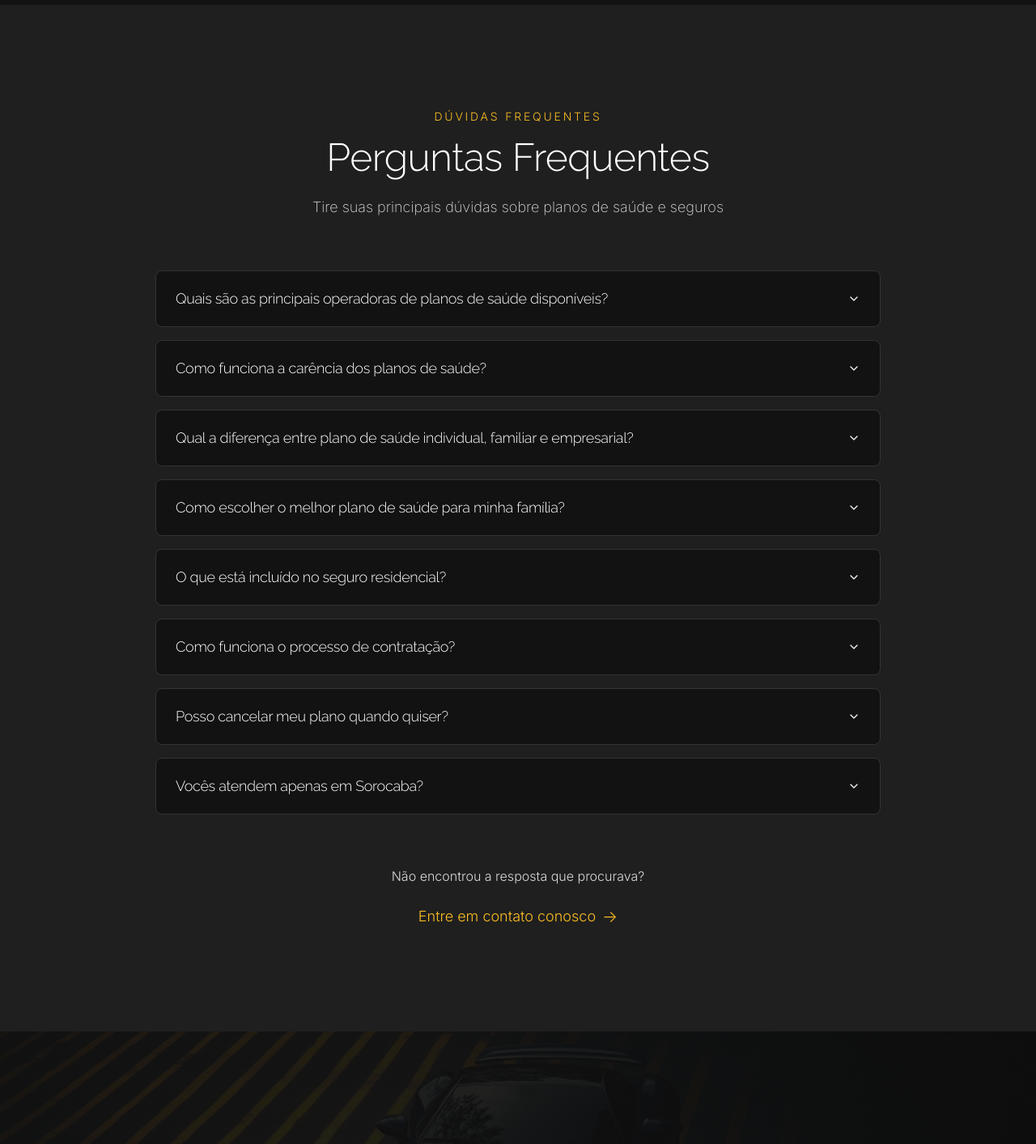
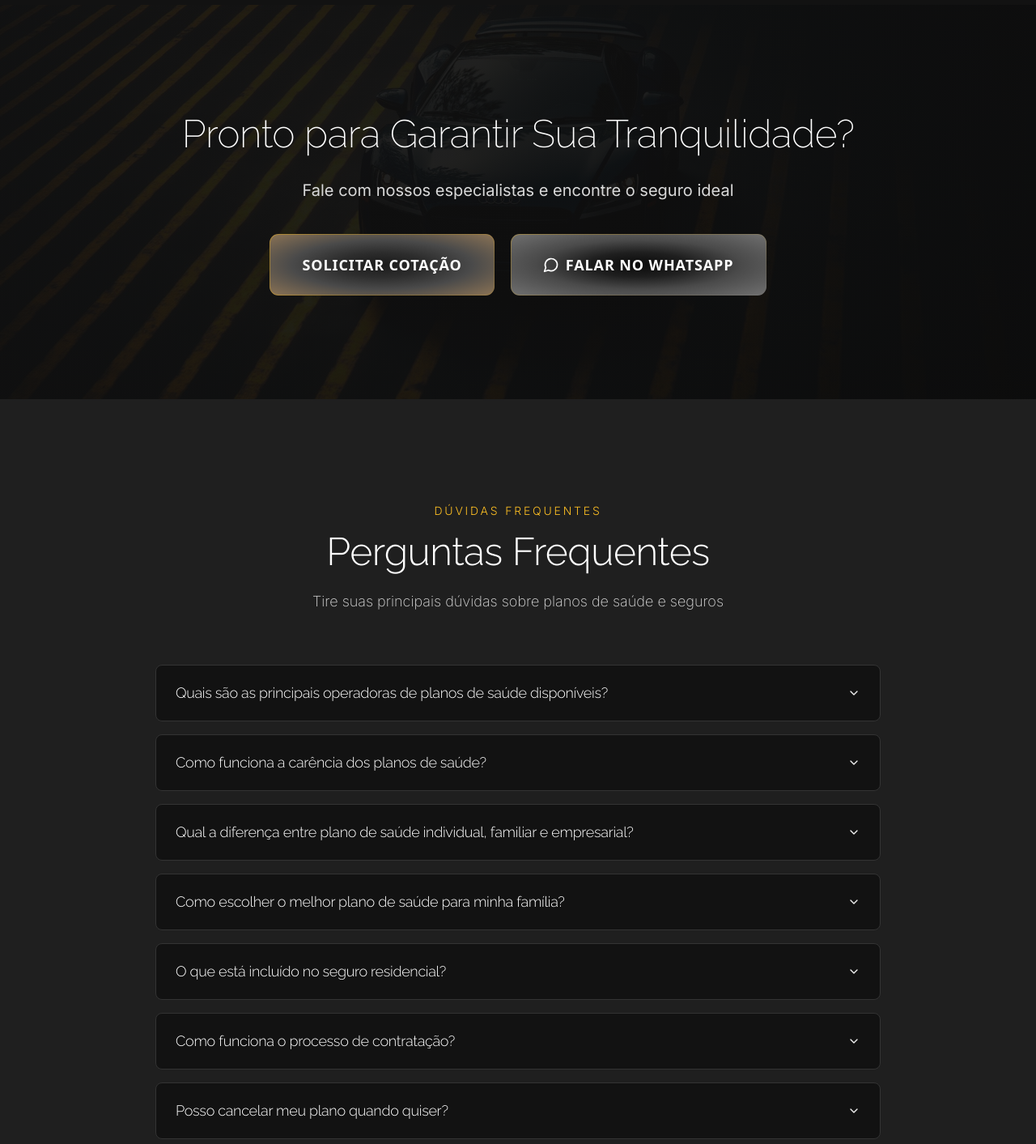
Before and after one commit to 0xdisruptivo710/lifeplans, a React (Vite) app: page / in a window 1280 px wide. Shown: the part 6440-7853 px from the top of the page at 81% size. Built offline with nearby package versions, Linux system fonts and the light colour scheme; the HTML template or start-up script is replaced by a standard one.

Commit message:
Move FAQ after CTASection
Reorder Index.tsx to place the FAQ beneath the CTA section ("Pronto para Garantir Sua Tranquilidade?"), updating the page layout accordingly and ensuring the FAQ appears after the CTA and before ContactForm.

```diff
--- a/src/pages/Index.tsx
+++ b/src/pages/Index.tsx
@@ -25,8 +25,8 @@ const Index = () => {
       <SecondaryInsurance />
       <WhyLifePlans />
       <HowItWorks />
+      <CTASection />
       <FAQ />
-      <CTASection />
       <ContactForm />
       <Footer />
       <WhatsAppButton />
```
